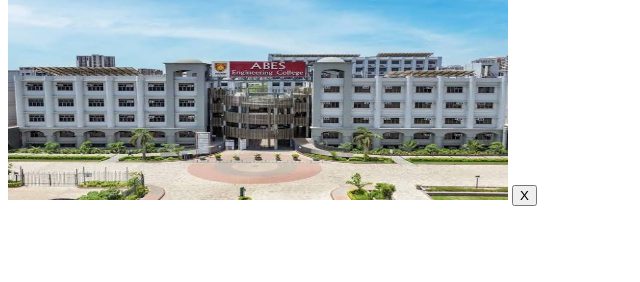
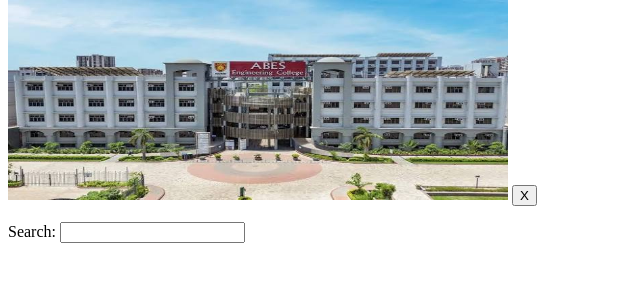
Before and after one commit to nishi06bajpai-afk/WDW_0195, a plain HTML site: page WEBD ASSIGNMENT/Assignment 11/index.html in a window 1280 px wide. Shown: the part 182-464 px from the top of the page, without its empty margins (0-640 px from the left). Drawn offline with Linux system fonts and the light colour scheme.

Commit message:
Assignment 11 done

```diff
--- a/WEBD ASSIGNMENT/Assignment 11/index.html
+++ b/WEBD ASSIGNMENT/Assignment 11/index.html
@@ -16,6 +16,10 @@
          <p>
           <img src="image.jpeg" alt="Campus banner" width="500" height="200">
             <button type="button" aria-label="Close">X</button>
+              <p>
+            <label for="search">Search:</label>
+            <input type="text" id="search" name="search" aria-label="Search">
+        </p>
         </p>
       </body>
 </html>
```
